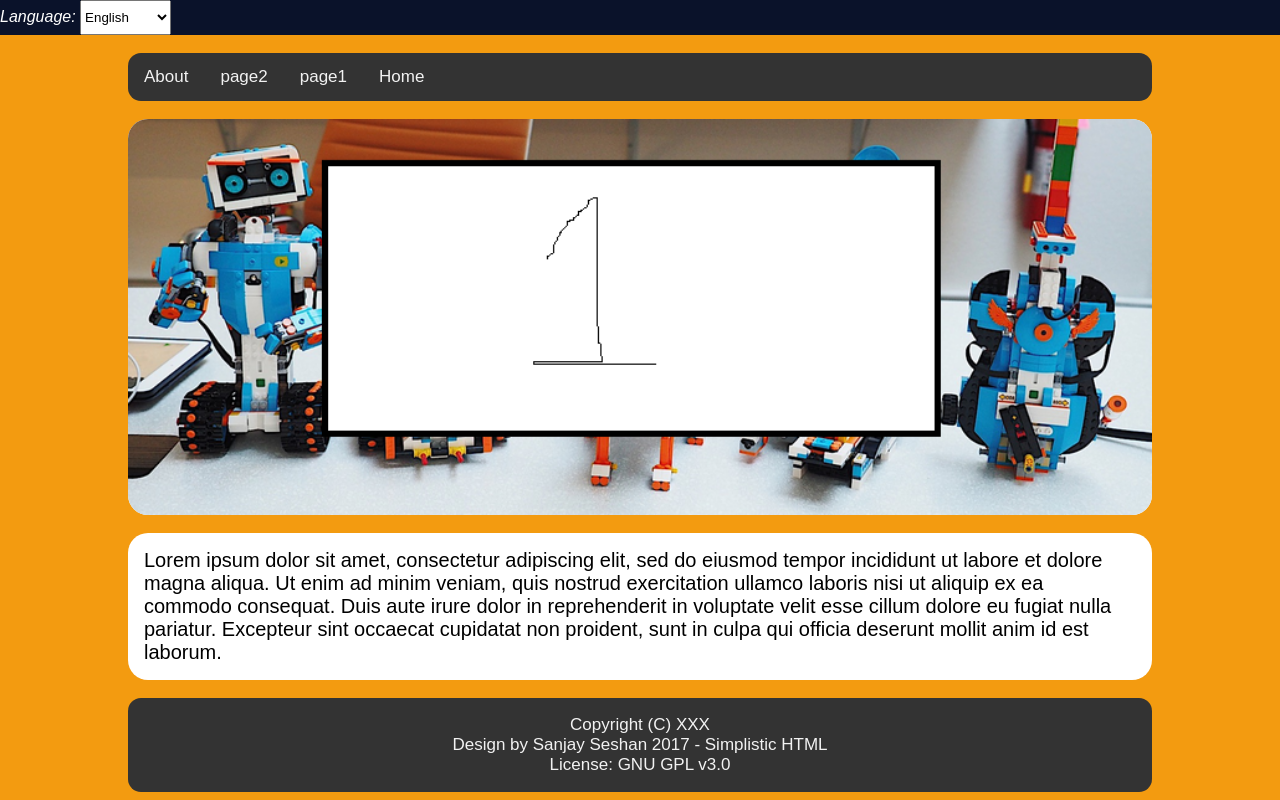
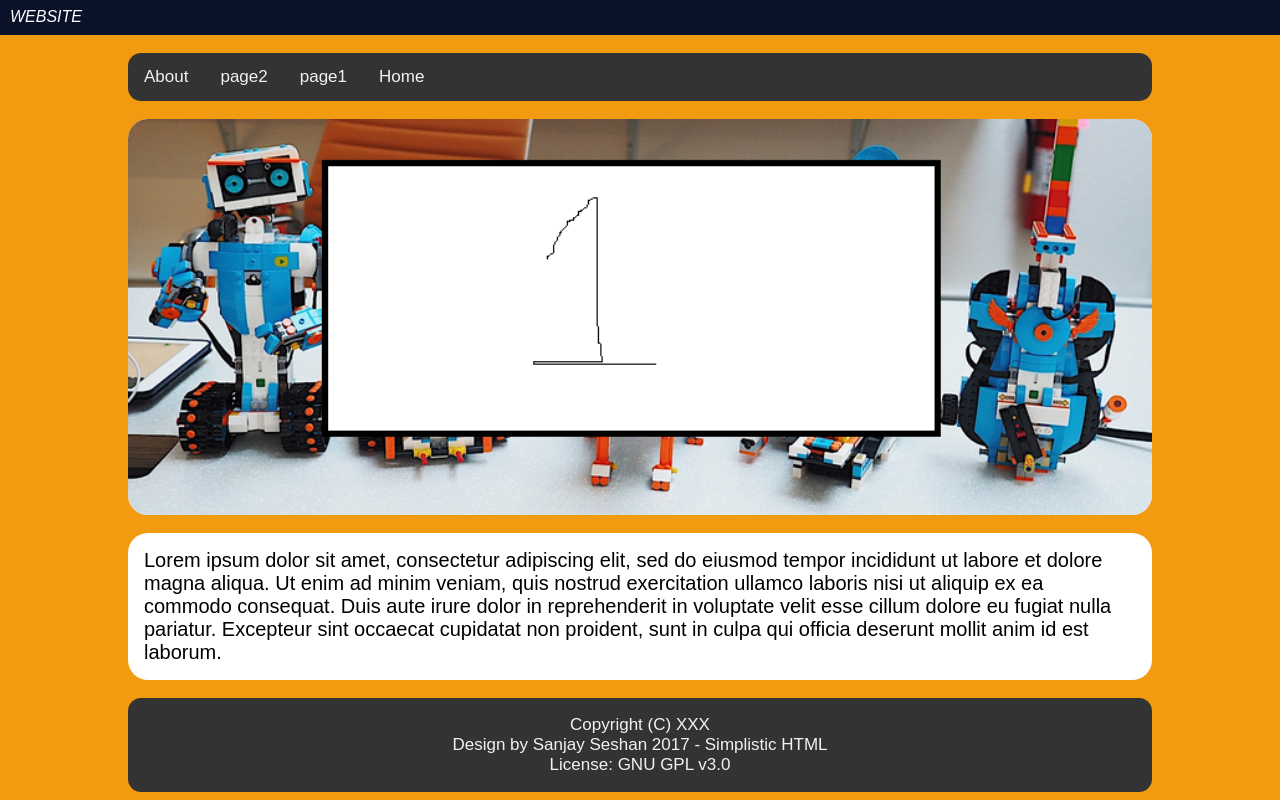
Before and after one commit to sanjayseshan/Simplistic-HTML, a plain HTML site: page index.html in a window 1280 px wide. Drawn offline with nearby package versions, Linux system fonts and the light colour scheme.

Commit message:
Update topbar.html

```diff
--- a/topbar.html
+++ b/topbar.html
@@ -1,17 +1,6 @@
 <div class="topbar" id="myTopbar" style="width:100%; height:35px; background-color:#0A122A; top:0;align-items: center;">
 
-  <i style="color:white;">Language: </i><select onchange="changelang(this.value)" id="lang" style="height: 35px">
-	  <option value="en">English</option>
-	  <option value="es">Español</option>
-	  <option value="pt">Portugues</option>
-	  <option value="de">Deutsche</option>
-	  <option value="el">ελληνικά</option>
-	  <option value="tr">Türk</option>
-	  <option value="ro">Română</option>
-	  <option value="nl">Nederlands</option>
-	  <option value="it">Italiano</option>
-	  <option value="eu">Euskara</option>
-  </select>
+  <i style="color:white; position: relative; margin:auto;padding: 10px;top:8px;">WEBSITE</i>
   <script>
 
     document.getElementById('lang').value = language
```
